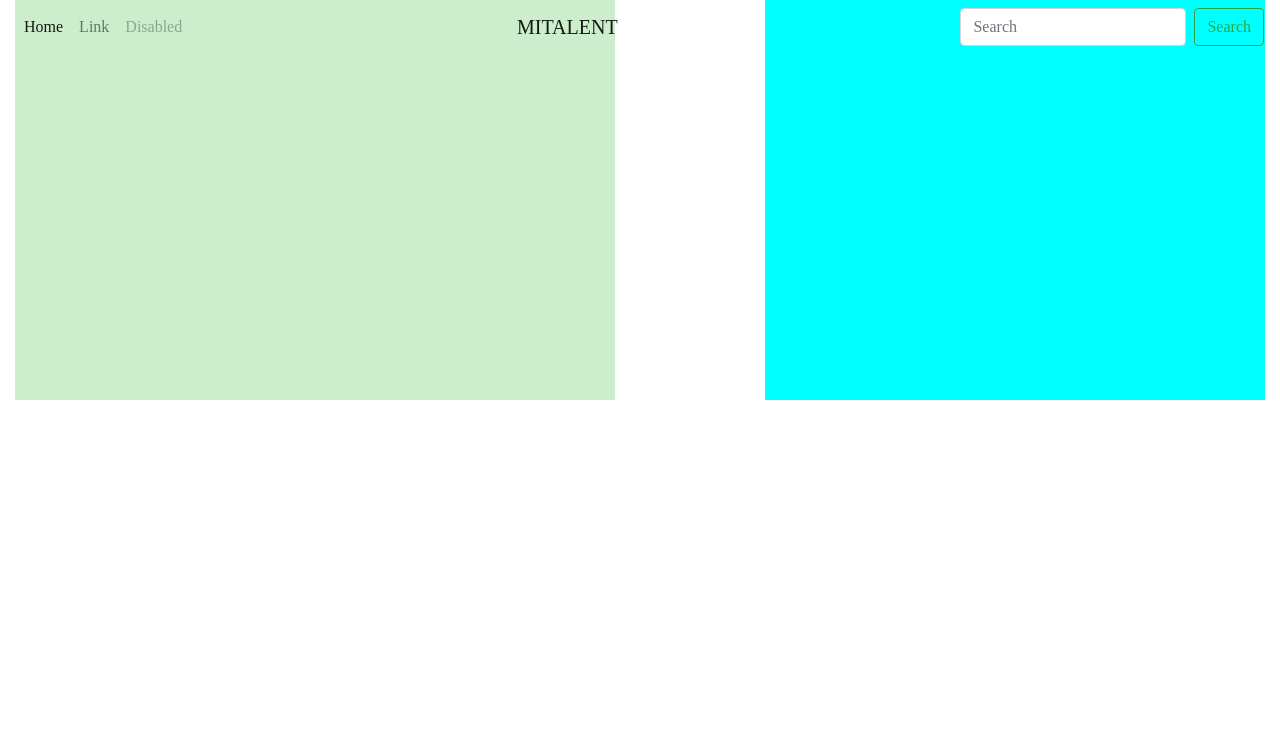
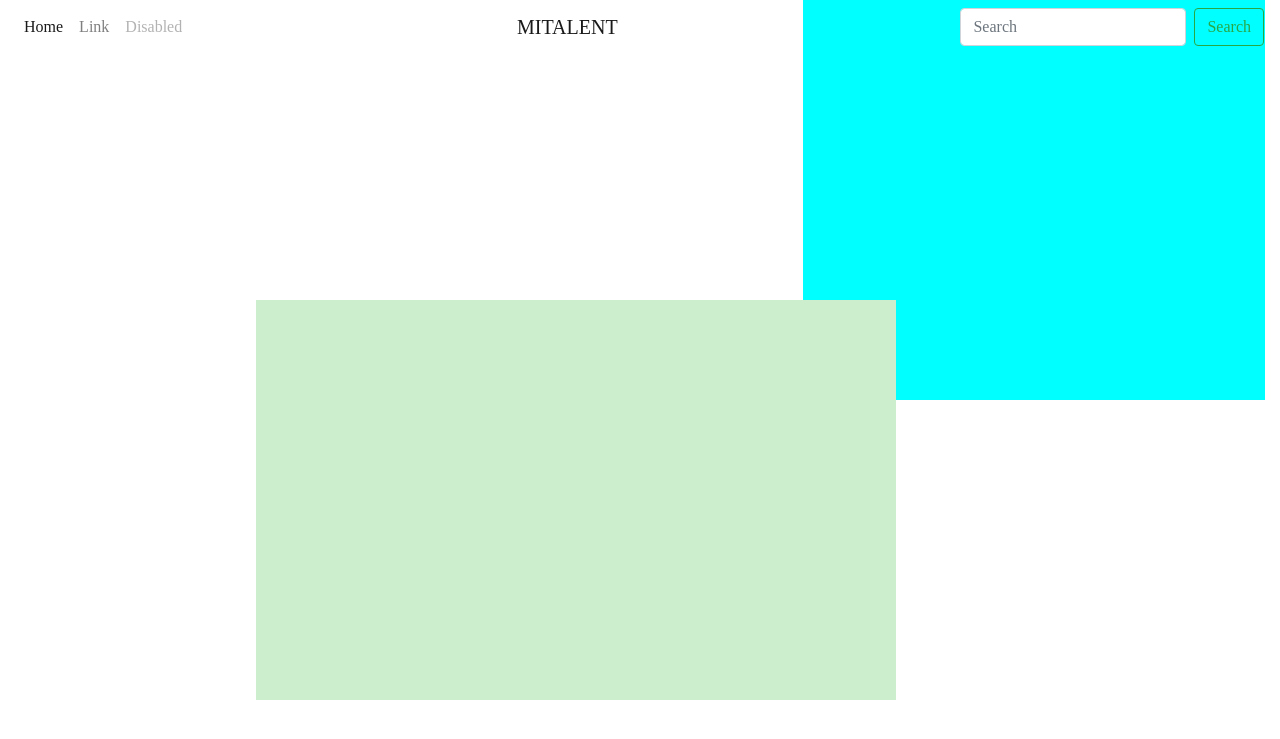
Before and after one commit to 2011Alexandrealvarenga/bloomin, a PHP site: page / in a window 1280 px wide. Shown: the top 739 px of the page. Run offline with PHP 8.4, Linux system fonts and the light colour scheme.

Commit message:
box center

```diff
--- a/css/style.css
+++ b/css/style.css
@@ -11,14 +11,15 @@ header{
   top: 0;
   left: 0;}
 .title .box-right{
-  width: 500px;
+  width: 37%;
   height: 400px;
   float: right;
   background: aqua;
 }
 .title .box-center{
-  width: 600px;
+  width: 50%;
   height: 400px;
   bottom: 0;
-  left: 30%;
-  background: #cec;}
+  left: 20%;
+  position: absolute;
+  background:  #cec;}
```
